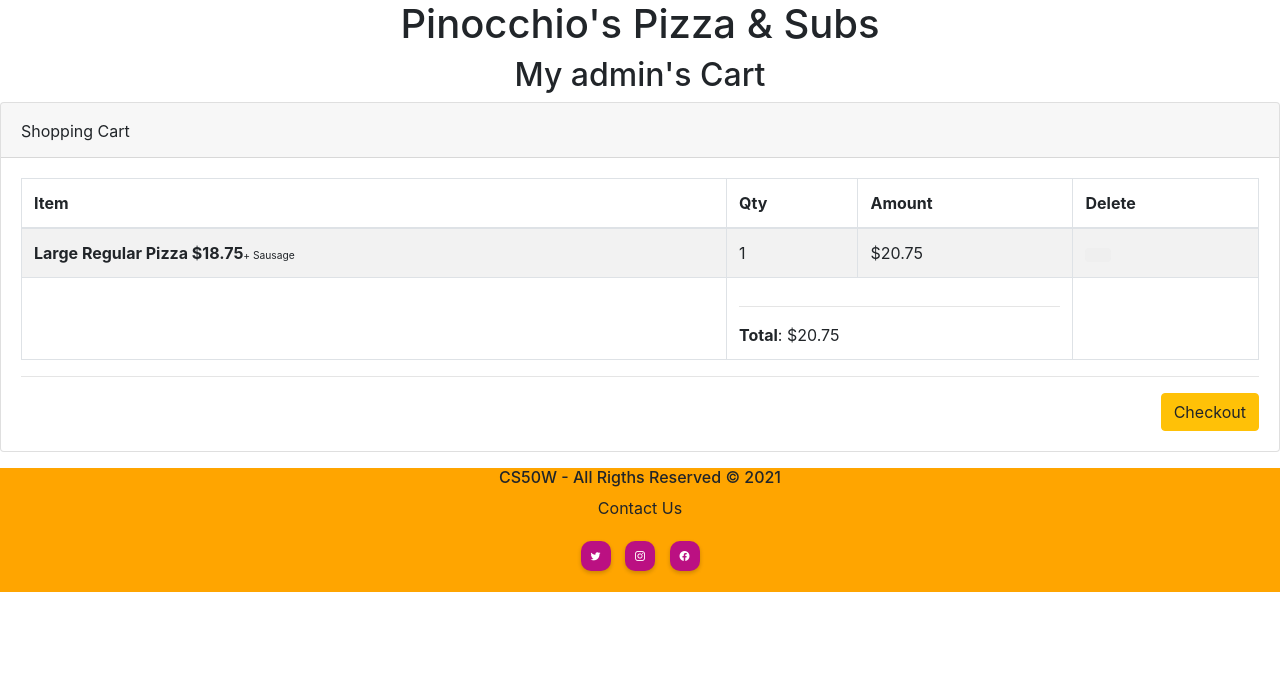
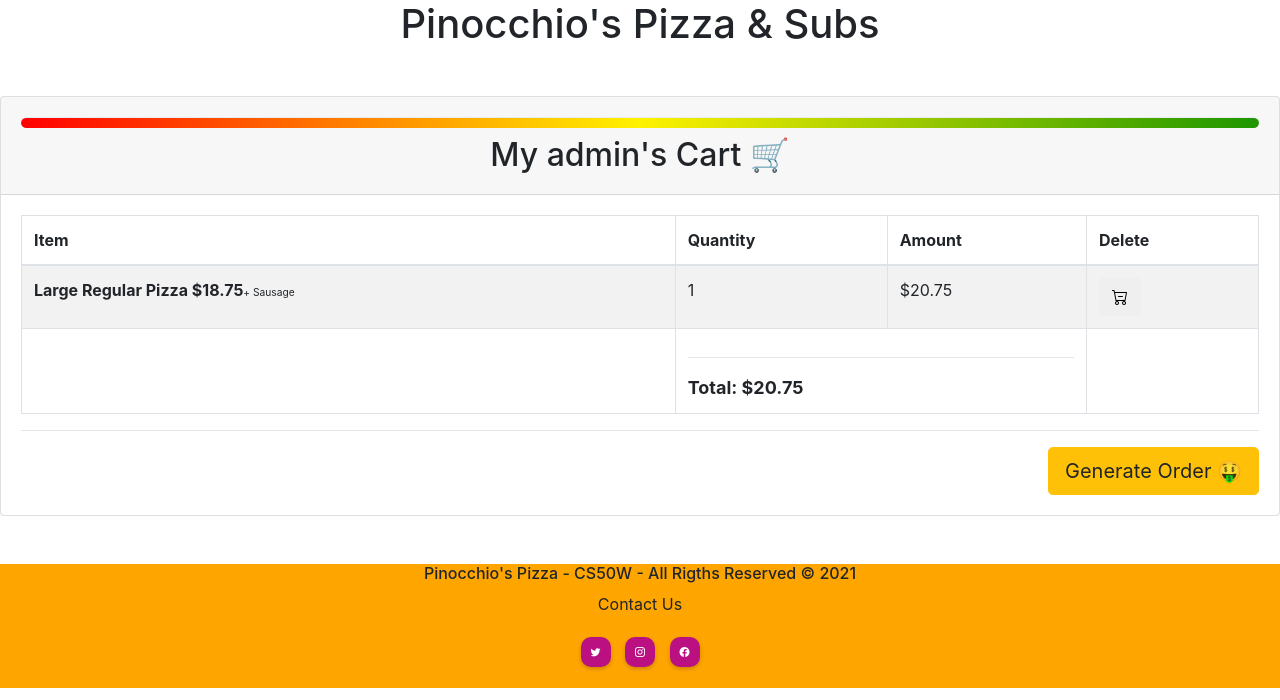
Before and after one commit to TavoRivera/Pizza-website, a Django app: page /cart in a window 1280 px wide. Shown: the part 100-800 px from the top of the page. Run offline with Django 3.2, Linux system fonts and the light colour scheme; a user stored in the database is signed in; data comes from the database, SQL or seed files in the repository; both versions use the stored data as it was after the commit; some libraries are stand-ins or nearby versions; grey boxes are pictures that could not be loaded.

Commit message:
:boom: - @TavoRivera - Style

```diff
--- a/orders/static/css/main.css
+++ b/orders/static/css/main.css
@@ -100,24 +100,6 @@ footer {
 	filter: blur(2px);
 }
 
-.btn_color {
-	background: #ff4b1f;
-	/* fallback for old browsers */
-	background: -webkit-linear-gradient(to right, #1fddff, #ff4b1f);
-	/* Chrome 10-25, Safari 5.1-6 */
-	background: linear-gradient(to right, #1fddff, #ff4b1f);
-	/* W3C, IE 10+/ Edge, Firefox 16+, Chrome 26+, Opera 12+, Safari 7+ */
-}
-
-.btn_color:hover {
-	transition-delay: 2ms;
-	background: #c02425;
-	/* fallback for old browsers */
-	background: -webkit-linear-gradient(to right, #f0cb35, #c02425);
-	/* Chrome 10-25, Safari 5.1-6 */
-	background: linear-gradient(to right, #f0cb35, #c02425);
-	/* W3C, IE 10+/ Edge, Firefox 16+, Chrome 26+, Opera 12+, Safari 7+ */
-}
 .list {
 	list-style: none;
 }
--- a/orders/templates/orders/cart.html
+++ b/orders/templates/orders/cart.html
@@ -5,12 +5,11 @@ Cart
 {% endblock %}
 
 {% block body %}
-<h2 class="text-center">My {{request.user}}'s Cart</h2>
 
-
-<div class="card">
+<div class="card mt-5">
     <div class="card-header">
-        Shopping Cart <i class="fa fa-shopping-cart" style="font-size:20px;color:#000"></i>
+        <div class="dropdown-divider title"></div>
+        <h2 class="text-center">My {{request.user}}'s Cart &#128722; </h2>
     </div>
     {% if cart_item_count > 0 %}
     <div class="card-body">
@@ -22,7 +21,7 @@ Cart
                     <thead>
                         <tr>
                             <th scope="col">Item</th>
-                            <th scope="col">Qty</th>
+                            <th scope="col">Quantity</th>
                             <th scope="col">Amount</th>
                             <th scope="col">Delete</th>
                         </tr>
@@ -37,12 +36,10 @@ Cart
                             <td>{{order.qty}}</td>
                             <td>${{order.amount}}</td>
                             <td>
-                                <form action="#" method="POST">
+                                <form action="{% url 'delete_item' %}" method="POST">
                                     {% csrf_token %}
-                                    <input type="hidden" name="next" value="{{ request.path }}">
                                     <input type="hidden" name="item_id" value="{{order.id}}"><button type="submit"
-                                        class="btn"><i class="fa
-                                      fa-trash"></i></button>
+                                        class="btn"><i class="bi bi-cart-dash"></i></button>
                                 </form>
                             </td>
                         </tr>
@@ -55,7 +52,7 @@ Cart
                         <tr>
                             <td></td>
                             <td colspan="2">
-                                <hr> <b>Total</b>: ${{ total }}
+                                <hr> <b style="font-size:large;">Total: ${{ total }}</b>
                             </td>
                             <td></td>
                         </tr>
@@ -69,8 +66,8 @@ Cart
             <hr>
 
             <span class="float-right">
-                <button type="button" class="btn btn-warning" data-toggle="modal" data-target="#checkout">
-                    Checkout
+                <button type="button" class="btn btn-warning btn-lg" data-toggle="modal" data-target="#checkout">
+                    Generate Order 🤑
                 </button>
 
                 <div class="modal fade" id="checkout" tabindex="-1" role="dialog"
@@ -78,7 +75,7 @@ Cart
                     <div class="modal-dialog modal-dialog-centered" role="document">
                         <div class="modal-content">
                             <div class="modal-header">
-                                <h5 class="modal-title" id="exampleModalLongTitle">Confirm Cart Items</h5>
+                                <h5 class="modal-title" id="exampleModalLongTitle">Confirm Order 💸</h5>
                                 <button type="button" class="close" data-dismiss="modal" aria-label="Close">
                                     <span aria-hidden="true">&times;</span>
                                 </button>
@@ -88,10 +85,10 @@ Cart
                                     <table>
 
                                         <th>Item</th>
-                                        <th>Qty</th>
+                                        <th>Quantity</th>
                                         <th>Price</th>
                                         {% for order in orders %}
-                                        {% if order.status == 'initiated' %}
+
 
 
 
@@ -114,7 +111,7 @@ Cart
 
 
                                         {% endfor %}
-                                        {% endif %}
+
                                         {% endfor %}
                                     </table>
                                 </center>
@@ -126,7 +123,7 @@ Cart
                                     <input type="hidden" value="{{total}}" id="amount" name="amount">
                                     <input type="hidden" value="{{total_id}}" id="ids" name="ids">
 
-                                    <button type="submit" class="btn btn-success">Confirm & Pay ${{total}}</button>
+                                    <button type="submit" class="btn btn-success">Order Now: ${{total}}</button>
                                 </form>
                                 <!-- end stipe script  -->
                             </div>
@@ -140,7 +137,7 @@ Cart
         </div>
     </div>
     {% else %}
-    <span class="p-5" style='font-size:20px;'>Your cart is empty &#128532;</span>
+    <span class="p-5" style='font-size:20px;'>Your cart is empty &#128575;</span>
     {% endif %}
 </div>
 
--- a/orders/templates/orders/layout.html
+++ b/orders/templates/orders/layout.html
@@ -36,10 +36,10 @@
 
             {% else %}
             <li class="nav-item active">
-                <a class="nav-link" href="{% url 'register' %}"><span>Register</span></a>
+                <a class="nav-link" href="{% url 'register' %}"><span><b>Register</b></span></a>
             </li>
             <li class="nav-item active">
-                <a class="nav-link" href="{% url 'login' %}"><span>Login</span> </a>
+                <a class="nav-link" href="{% url 'login' %}"><span><b>Login</b></span> </a>
             </li>
             {% endif %}
         </ul>
@@ -103,9 +103,9 @@
     });
 </script>
 
-<footer class="text-center mt-3">
+<footer class="text-center mt-5">
     <div>
-        <h6 class=footer-content> CS50W - All Rigths Reserved © 2021</h6>
+        <h6 class=footer-content>Pinocchio's Pizza - CS50W - All Rigths Reserved © 2021</h6>
         <p>Contact Us</p>
     </div>
     <div class="redes-container" id="contact">
--- a/orders/urls.py
+++ b/orders/urls.py
@@ -10,4 +10,5 @@ urlpatterns = [
     path('cart', views.cart, name='cart'),
     path('orders', views.my_orders, name='orders'),
     path('add_to_cart', views.add_to_cart, name='add_to_cart'),
+     path('delete_item', views.delete_item, name='delete_item'),
 ]
--- a/orders/views.py
+++ b/orders/views.py
@@ -120,6 +120,15 @@ def cart(request):
     }
     return render(request, 'orders/cart.html', context)
 
+def delete_item(request):
+    item_id = request.POST["item_id"]
+    Orderr.objects.get(pk=item_id).delete()
+
+
+
+    # after delete redirect to previous page
+    return HttpResponseRedirect('cart')
+
 
 def logout_view(request):
     logout(request)
```
Also changed, not shown: orders/templates/orders/index.html (+7 -2 lines), db.sqlite3.
